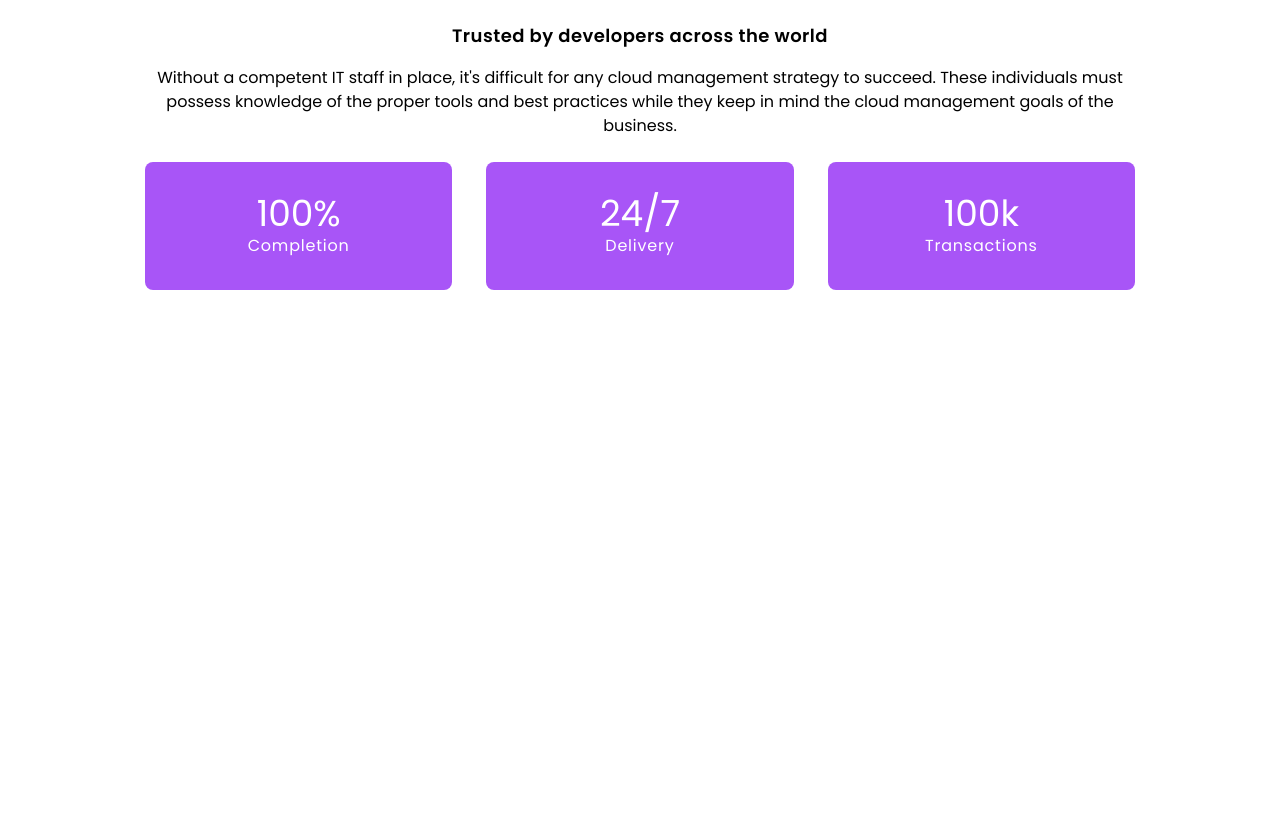
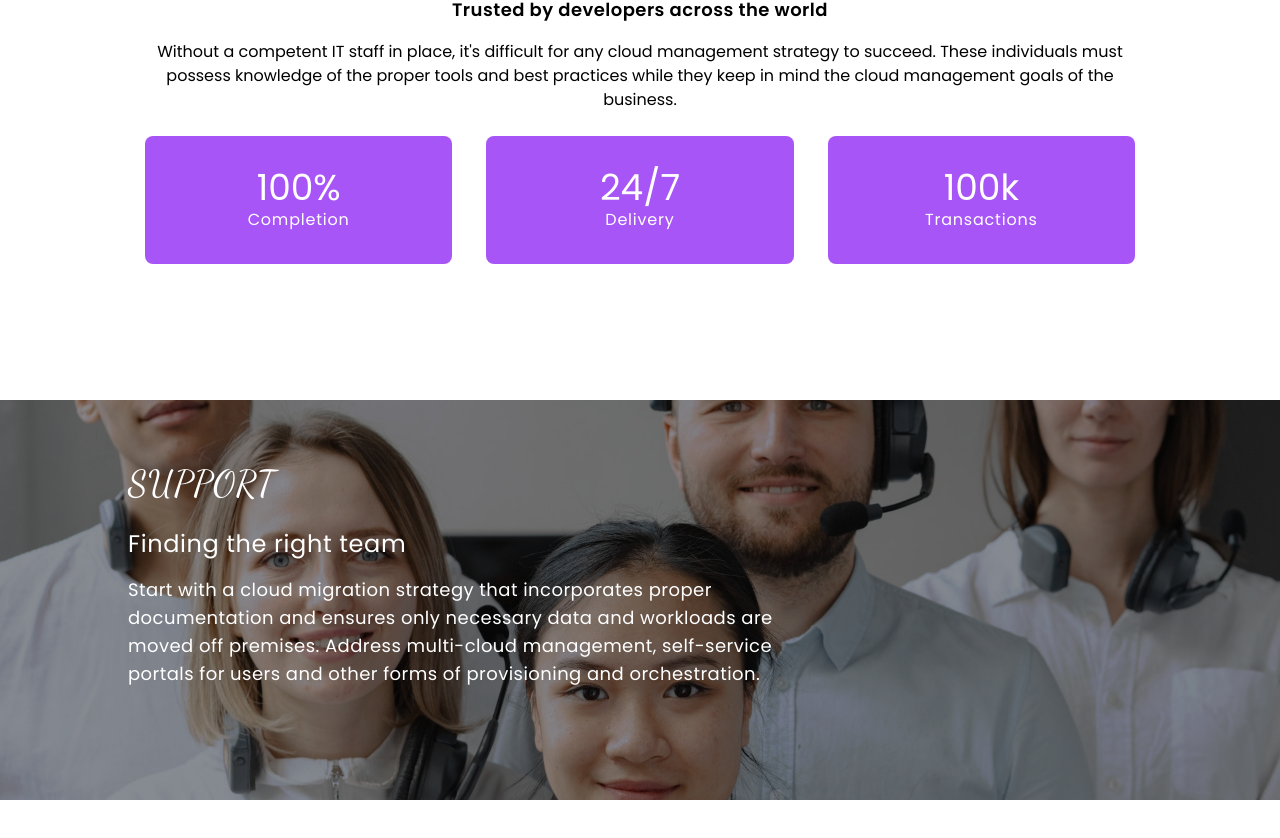
Before and after one commit to Orison03/Cloud-Project, a React (Create React App) app: page / in a window 1280 px wide. Shown: the part 940-1778 px from the top of the page. Before the commit the page ends 1388 px from the top, so only its background shows below. Built offline with nearby package versions, Linux system fonts and the light colour scheme.

Commit message:
completed the support page

```diff
--- a/src/App.js
+++ b/src/App.js
@@ -3,6 +3,7 @@ import Navbar from "./components/Navbar";
 import Hero from "./components/Hero";
 import Services from "./components/Services";
 import About from "./components/About";
+import Support from "./components/Support";
 
 function App() {
   return (
@@ -11,6 +12,7 @@ function App() {
       <Hero/>
       <Services/>
       <About/>
+      <Support/>
     </div>
   );
 }
--- a/src/components/About.js
+++ b/src/components/About.js
@@ -1,11 +1,12 @@
 import React from "react";
 import Slide from "react-reveal/Slide";
+import { motion } from "framer-motion";
 
 function About() {
   return (
     // cover or background
-     <Slide bottom>
-      <div className="w-[80%] mx-auto border-none-500 flex flex-col py-10 my-[8%]">
+    <Slide bottom>
+      <div className="w-[80%] mx-auto border-none-500 flex flex-col py-10 my-[6%]">
         {/* description */}
         <div className="text-center">
           <h2 className="pb-4 text-lg font-semibold tracking-wide">
@@ -21,22 +22,31 @@ function About() {
         {/* about grid block */}
         <div className="grid text-center mt-6 md:grid-cols-3">
           {/* start of block */}
-          <div className="w-[100%] mx-auto bg-purple-500 py-8 mb-4 md:w-[90%] capitalize rounded-lg">
+          <motion.div
+            whileHover={{ scale: 1.2 }}
+            className="w-[100%] mx-auto bg-purple-500 py-8 mb-4 md:w-[90%] capitalize rounded-lg"
+          >
             <p className="text-4xl text-white">100%</p>
             <p className="tracking-wider text-white">completion</p>
-          </div>
+          </motion.div>
           {/* end of block */}
           {/* start of block */}
-          <div className="w-[100%] mx-auto bg-purple-500 py-8 mb-4 capitalize md:w-[90%] rounded-lg">
+          <motion.div
+            whileHover={{ scale: 1.2 }}
+            className="w-[100%] mx-auto bg-purple-500 py-8 mb-4 capitalize md:w-[90%] rounded-lg"
+          >
             <p className="text-4xl text-white">24/7</p>
             <p className="tracking-wider text-white">delivery</p>
-          </div>
+          </motion.div>
           {/* end of block */}
           {/* start of block */}
-          <div className="w-[100%] mx-auto bg-purple-500 py-8 mb-4 md:w-[90%] text-white capitalize rounded-lg">
+          <motion.a
+            whileHover={{ scale: 1.2 }}
+            className="w-[100%] mx-auto bg-purple-500 py-8 mb-4 md:w-[90%] text-white capitalize rounded-lg"
+          >
             <p className="text-4xl">100k</p>
             <p className="tracking-wider">transactions</p>
-          </div>
+          </motion.a>
           {/* end of block */}
         </div>
       </div>
--- a/src/components/Navbar.js
+++ b/src/components/Navbar.js
@@ -2,7 +2,7 @@ import React, { useState } from "react";
 import { HiMenu } from "react-icons/hi";
 import { IoIosArrowUp } from "react-icons/io";
 import { AiOutlineRight, AiOutlineClose } from "react-icons/ai";
-
+import Reveal from "react-reveal/Reveal";
 
 function Navbar() {
   const [nav, setNav] = useState(true);
@@ -43,6 +43,7 @@ function Navbar() {
           )}
         </div>
       </div>
+      <Reveal effect="fadeInUp">
         <ul
           className={
             nav
@@ -65,6 +66,7 @@ function Navbar() {
             </button>
           </div>
         </ul>
+      </Reveal>
     </div>
   );
 }
--- /dev/null
+++ b/src/components/Support.js
@@ -0,0 +1,33 @@
+import React from "react";
+import BackgroundSupport from "../assets/support.jpg";
+import Fade from "react-reveal/Fade";
+
+function Support() {
+  return (
+    <main className="w-full h-[400px] my-20 mx-auto">
+      <div className="w-full h-[400px] bg-gray-900/50 relative">
+        <img
+          className="w-full h-[400px] mix-blend-color-burn object-fit md:w-full object-cover"
+          src={BackgroundSupport}
+          alt="background support"
+        />
+        <Fade left big className="text-black">
+          <h1 className="absolute top-16 text-white left-10 uppercase tracking-wide text-4xl font-slant md:left-32">
+            support
+          </h1>
+          <p className="absolute top-32 text-white left-10 tracking-wide text-xl leading-6 md:text-2xl md:left-32">
+            Finding the right team
+          </p>
+          <p className="absolute top-44 text-white left-10 tracking-wide text-sm leading-6 md: max-w-[690px] md:text-lg md:left-32">
+            Start with a cloud migration strategy that incorporates proper
+            documentation and ensures only necessary data and workloads are
+            moved off premises. Address multi-cloud management, self-service
+            portals for users and other forms of provisioning and orchestration.
+          </p>
+        </Fade>
+      </div>
+    </main>
+  );
+}
+
+export default Support;
```
Lines whose indentation alone changed are shown as unchanged.
